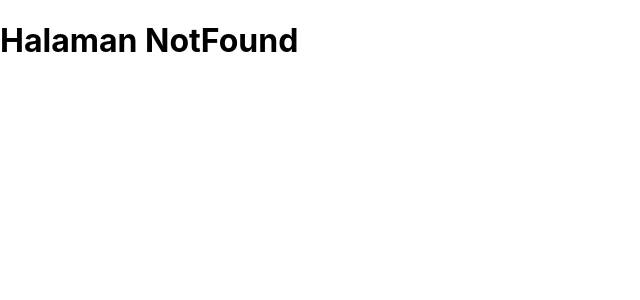
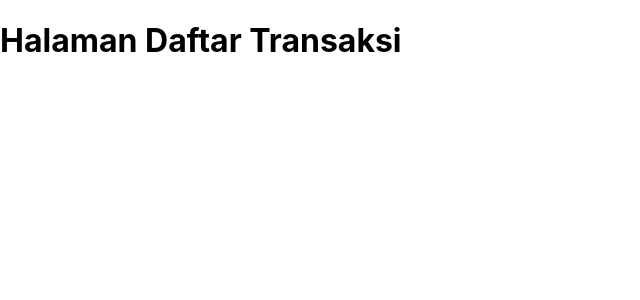
Before and after one commit to wildenali/aplikasiposwilden, a React (Create React App) app: page /transaksi in a window 1280 px wide. Shown: the top 300 px of the page, without its empty margins (0-640 px from the left). Built offline with nearby package versions, Linux system fonts and the light colour scheme.

Commit message:
Private Page, Transaksi page

```diff
--- a/src/App.js
+++ b/src/App.js
@@ -15,6 +15,7 @@ function App() {
       <Switch>
         <Route path="/pengaturan" component={Private} />
         <Route path="/produk" component={Private} />
+        <Route path="/transaksi" component={Private} />
         <Route path="/login" component={Login} />
         <Route path="/registrasi" component={Registrasi} />
         <Route path="/lupa-password" component={LupaPassword} />
--- a/src/pages/private/index.js
+++ b/src/pages/private/index.js
@@ -4,6 +4,7 @@ import { Switch, Route } from 'react-router-dom'
 // komponen halaman private
 import Pengaturan from './pengaturan'
 import Produk from './produk'
+import Transaksi from './transaksi'
 
 
 function Private() {
@@ -11,6 +12,7 @@ function Private() {
     <Switch>
       <Route path="/pengaturan" component={Pengaturan} />
       <Route path="/produk" component={Produk} />
+      <Route path="/transaksi" component={Transaksi} />
     </Switch>
   )
 }
--- /dev/null
+++ b/src/pages/private/transaksi/index.js
@@ -0,0 +1,7 @@
+import React from 'react'
+
+function Transaksi() {
+  return <h1>Halaman Daftar Transaksi</h1>
+}
+
+export default Transaksi;
```
